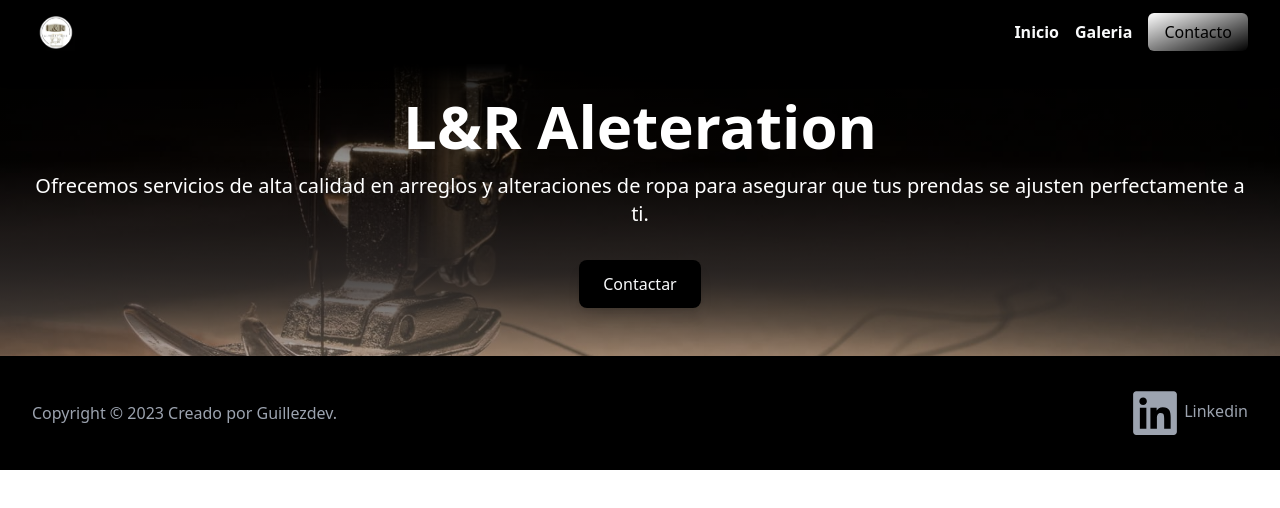
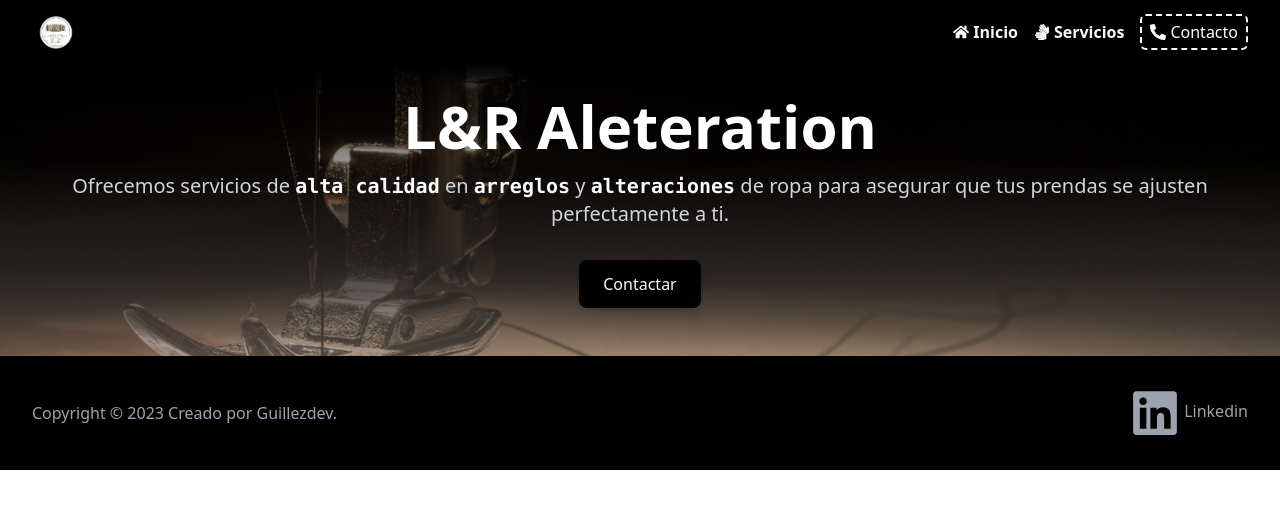
Before and after one commit to guillezdev/Costura-Alteraciones, a Next.js app: page / in a window 1280 px wide. Shown: the top 508 px of the page. Built offline with nearby package versions, Linux system fonts and the light colour scheme.

Commit message:
fix navbar

```diff
--- a/components/Header.jsx
+++ b/components/Header.jsx
@@ -1,21 +1,19 @@
-
 export function Header() {
   return (
     <>
       <header className="text-white  bg-gradientedown">
         <div className="container text-center mx-auto py-12 px-4 sm:px-6 lg:px-8">
           <div>
-            <h1 className="text-6xl font-bold mb-4">
-              L&R Aleteration
-            </h1>
-            <p className="text-xl mb-8">
-              Ofrecemos servicios de alta calidad en arreglos y alteraciones de ropa para asegurar que tus prendas se ajusten perfectamente a ti.
+            <h1 className="text-6xl font-bold mb-4">L&R Aleteration</h1>
+            <p className="text-xl mb-8 text-gray-300">
+              Ofrecemos servicios de <samp className="text-gray-50 font-semibold">alta calidad</samp> en <samp className="text-gray-50 font-semibold">arreglos</samp> y <samp className="text-gray-50 font-semibold">alteraciones</samp> de
+              ropa para asegurar que tus prendas se ajusten perfectamente a ti.
             </p>
             <a
               href="#"
               className="bg-black text-gray-50 py-3 px-6 rounded-lg shadow-lg hover:shadow-xl transition-shadow duration-300 inline-block"
             >
-             Contactar
+              Contactar
             </a>
           </div>
         </div>
--- a/components/NavBar.jsx
+++ b/components/NavBar.jsx
@@ -5,6 +5,7 @@ import { Transition } from "@headlessui/react";
 import LogoYadel from "../public/LogoYadel.webp";
 import Link from "next/link";
 import Image from "next/image";
+import { FaHome,FaPhoneAlt,FaSignLanguage } from "react-icons/fa";
 
 export const NavBar = () => {
   const [isOpen, setIsOpen] = useState(false);
@@ -29,25 +30,25 @@ export const NavBar = () => {
                 <li>
                   <Link
                     href={"/"}
-                    className="text-gray-50 font-semibold hover:text-stone-500 cursor-pointer select-none"
+                    className="flex justify-center items-center gap-1 text-gray-50 font-semibold hover:text-stone-500 cursor-pointer select-none"
                   >
-                    Inicio
+                  <FaHome />Inicio
                   </Link>
                 </li>
                 <li>
                   <Link
                     href={"/catalogo"}
-                    className="text-gray-50 font-semibold hover:text-stone-500 cursor-pointer select-none"
+                    className="flex justify-center items-center gap-1 text-gray-50 font-semibold hover:text-stone-500 cursor-pointer select-none"
                   >
-                    Galeria
+                  <FaSignLanguage />Servicios
                   </Link>
                 </li>
                 <li>
                   <Link
                     href={"/contact"}
-                    className="bg-gradient-to-br from-white to-grey-500 bor text-black px-4 py-2 rounded-md hover:bg-gray-900 transition-colors duration-300"
+                    className="flex justify-center items-center gap-1 px-2 py-1 rounded-md border-dashed border-2 border-gray-50"
                   >
-                    Contacto
+                   <FaPhoneAlt /> Contacto
                   </Link>
                 </li>
               </ul>
--- /dev/null
+++ b/components/Services.jsx
@@ -0,0 +1,9 @@
+import React from 'react'
+
+function Services() {
+  return (
+    <div>Services</div>
+  )
+}
+
+export default Services
```
